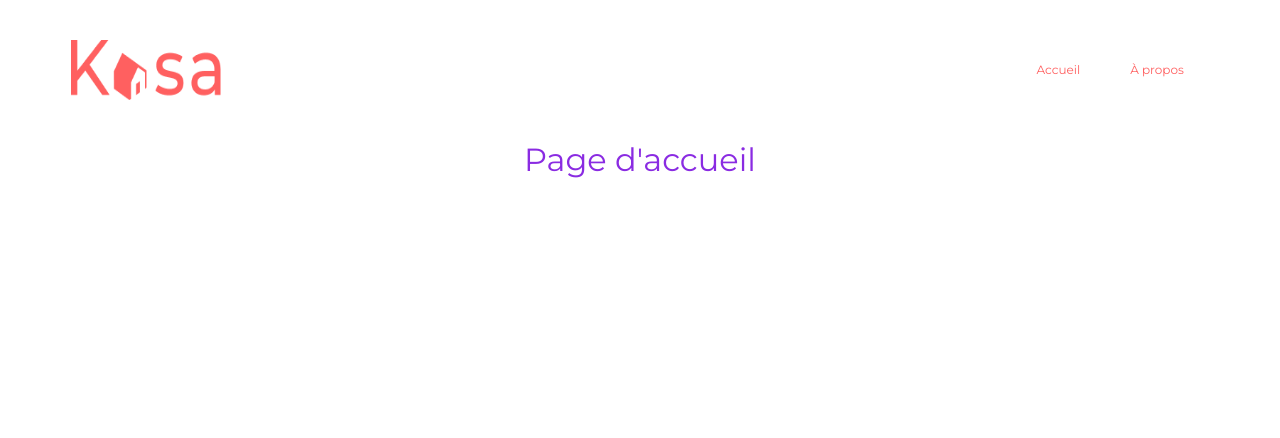
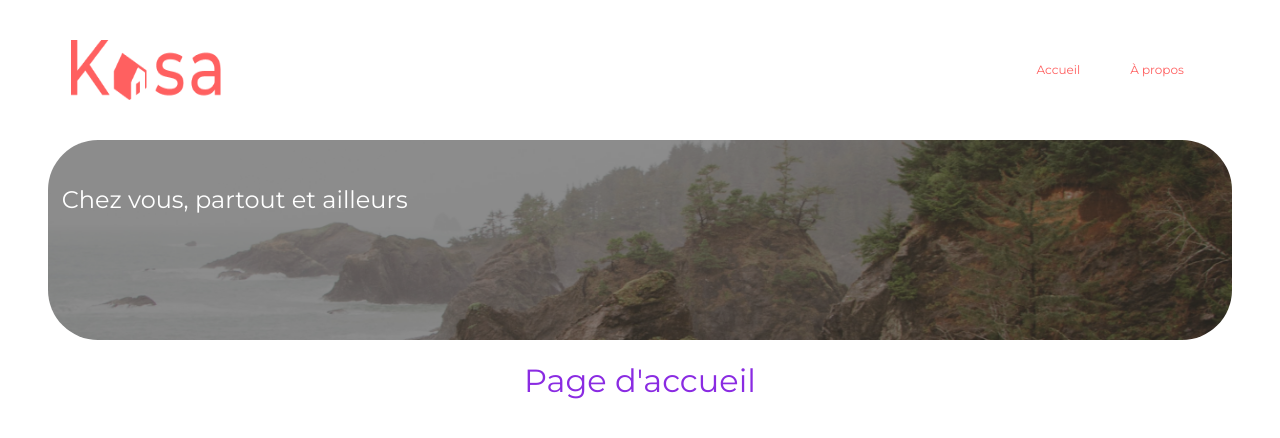
Before and after one commit to trecy05/openreact, a React (Create React App) app: page / in a window 1280 px wide. Shown: the top 438 px of the page. Built offline with nearby package versions, Linux system fonts and the light colour scheme.

Commit message:
mise en place du composant banniere

```diff
--- a/src/App.js
+++ b/src/App.js
@@ -3,12 +3,14 @@ import { BrowserRouter } from "react-router-dom";
 import Header from "./Header";
 import RoutesPath from "./RoutesPath";
 import "./App.module.css";
+import Banniere from "./Banniere";
 
 function App() {
   return (
     <>
       <BrowserRouter>
         <Header />
+        <Banniere />
         <RoutesPath />
       </BrowserRouter>
     </>
--- /dev/null
+++ b/src/Banniere.js
@@ -0,0 +1,18 @@
+import logoBanniere from "./Banniere.png";
+import style from "./Banniere.module.css";
+
+function Banniere(params) {
+  return (
+    <div className={style["Banniere"]}>
+      <img
+        className={style["style-Banniere"]}
+        src={logoBanniere}
+        alt="Logo de la bannière"
+      />
+      <span className={style["style-Texte"]}>
+        Chez vous, partout et ailleurs
+      </span>
+    </div>
+  );
+}
+export default Banniere;
--- /dev/null
+++ b/src/Banniere.module.css
@@ -0,0 +1,33 @@
+.Banniere{
+    position: relative;
+    border-radius: 50px;
+    height: 200px;
+    margin-right: 40px;
+    margin-left: 40px;
+}
+.style-Banniere{
+
+    width: 100%;
+    height:100%;
+    border-radius: 50px;
+    filter: brightness(55%);
+    position: absolute;
+}
+
+.style-Texte{
+
+   color: white;
+   font-size: 48px;
+   top: 50%;
+  transform: translate(50%, -50%);
+   position: absolute;
+}
+
+@media screen and (max-width: 1490px){
+    .style-Texte{
+        font-size: 24px;
+        top: 15%;
+       transform: translate(4%, 50%);
+
+     }
+}
```
Also changed, not shown: src/Banniere.png (added).
